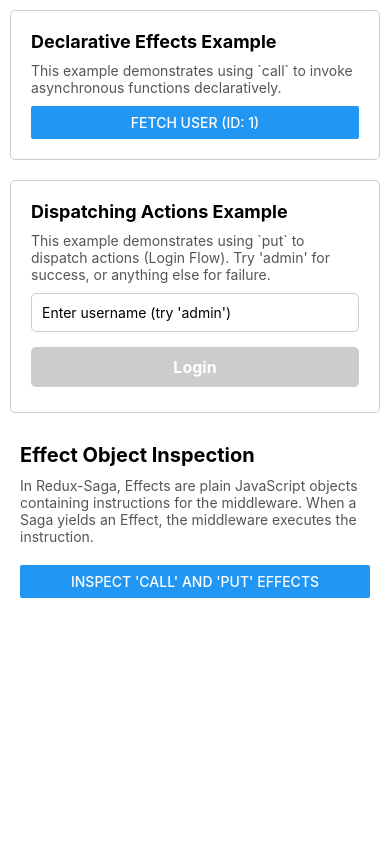
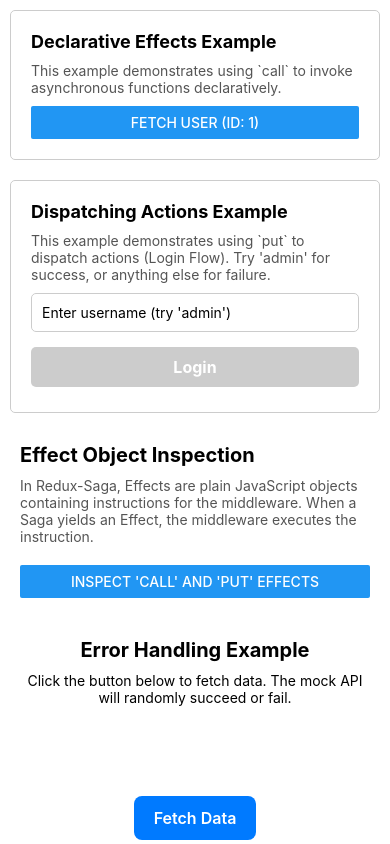
Before and after one commit to shubhamd99/react_native, a React Native app in the folder ReduxSaga/: screen / in a window 390 px wide. Built offline with nearby package versions, Linux system fonts and the light colour scheme.

Commit message:
redux saga error handling

```diff
--- a/ReduxSaga/App.tsx
+++ b/ReduxSaga/App.tsx
@@ -12,6 +12,7 @@ import {
   useColorScheme,
   StyleSheet,
   ScrollView,
+  View,
 } from 'react-native';
 import { Provider } from 'react-redux';
 
@@ -22,18 +23,22 @@ import store from './src/store/store';
 import DeclarativeEffectsComponent from './src/features/topics/declarativeEffects/DeclarativeEffectsComponent';
 import DispatchingActionsComponent from './src/features/topics/dispatchingActions/DispatchingActionsComponent';
 import EffectComponent from './src/features/topics/effect/EffectComponent';
+import ErrorHandlingComponent from './src/features/topics/errorHandling/ErrorHandlingComponent';
 
 function App() {
   const isDarkMode = useColorScheme() === 'dark';
 
   return (
     <Provider store={store}>
-      <ScrollView style={styles.container}>
+      <View style={styles.container}>
         <StatusBar barStyle={isDarkMode ? 'light-content' : 'dark-content'} />
-        <DeclarativeEffectsComponent />
-        <DispatchingActionsComponent />
-        <EffectComponent />
-      </ScrollView>
+        <ScrollView contentContainerStyle={styles.scrollContent}>
+          <DeclarativeEffectsComponent />
+          <DispatchingActionsComponent />
+          <EffectComponent />
+          <ErrorHandlingComponent />
+        </ScrollView>
+      </View>
     </Provider>
   );
 }
@@ -42,6 +47,9 @@ const styles = StyleSheet.create({
   container: {
     flex: 1,
   },
+  scrollContent: {
+    paddingBottom: 20,
+  },
 });
 
 export default App;
--- /dev/null
+++ b/ReduxSaga/src/features/topics/errorHandling/ErrorHandlingComponent.tsx
@@ -0,0 +1,122 @@
+import React from 'react';
+import {
+  View,
+  Text,
+  Pressable,
+  ActivityIndicator,
+  StyleSheet,
+} from 'react-native';
+import { useDispatch, useSelector } from 'react-redux';
+import { RootState } from '../../../store/rootReducer';
+import { fetchDataRequest, triggerUnhandledError } from './slice';
+
+const ErrorHandlingComponent = () => {
+  const dispatch = useDispatch();
+  const { data, loading, error } = useSelector(
+    (state: RootState) => state.errorHandling,
+  );
+
+  return (
+    <View style={styles.container}>
+      <Text style={styles.title}>Error Handling Example</Text>
+      <Text style={styles.description}>
+        Click the button below to fetch data. The mock API will randomly succeed
+        or fail.
+      </Text>
+
+      {loading ? (
+        <ActivityIndicator size="large" color="#0000ff" />
+      ) : (
+        <View style={styles.resultContainer}>
+          {error && <Text style={styles.error}>Error: {error}</Text>}
+          {data && <Text style={styles.success}>Success: {data}</Text>}
+        </View>
+      )}
+
+      <Pressable
+        style={({ pressed }) => [
+          styles.button,
+          pressed ? styles.buttonPressed : null,
+          loading ? styles.buttonDisabled : null,
+        ]}
+        onPress={() => dispatch(fetchDataRequest())}
+        disabled={loading}
+      >
+        <Text style={styles.buttonText}>Fetch Data</Text>
+      </Pressable>
+
+      <View style={styles.spacer} />
+
+      <Pressable
+        style={({ pressed }) => [
+          styles.button,
+          styles.errorButton,
+          pressed ? styles.buttonPressed : null,
+        ]}
+        onPress={() => dispatch(triggerUnhandledError())}
+      >
+        <Text style={styles.buttonText}>
+          Trigger Unhandled Error (Check Console)
+        </Text>
+      </Pressable>
+    </View>
+  );
+};
+
+const styles = StyleSheet.create({
+  container: {
+    padding: 20,
+    alignItems: 'center',
+  },
+  spacer: {
+    height: 20,
+  },
+  title: {
+    fontSize: 20,
+    fontWeight: 'bold',
+    marginBottom: 10,
+  },
+  description: {
+    textAlign: 'center',
+    marginBottom: 20,
+  },
+  resultContainer: {
+    marginBottom: 20,
+    minHeight: 50,
+    justifyContent: 'center',
+  },
+  error: {
+    color: 'red',
+    fontSize: 16,
+    fontWeight: 'bold',
+  },
+  success: {
+    color: 'green',
+    fontSize: 16,
+    fontWeight: 'bold',
+  },
+  button: {
+    backgroundColor: '#007AFF', // iOS blue
+    paddingVertical: 12,
+    paddingHorizontal: 20,
+    borderRadius: 8,
+    elevation: 2, // Android shadow
+  },
+  errorButton: {
+    backgroundColor: '#FF3B30', // iOS red
+  },
+  buttonPressed: {
+    opacity: 0.7,
+  },
+  buttonDisabled: {
+    backgroundColor: '#A0A0A0',
+  },
+  buttonText: {
+    color: 'white',
+    fontSize: 16,
+    fontWeight: '600',
+    textAlign: 'center',
+  },
+});
+
+export default ErrorHandlingComponent;
--- /dev/null
+++ b/ReduxSaga/src/features/topics/errorHandling/api.ts
@@ -0,0 +1,12 @@
+export const fetchDataApi = (): Promise<string> => {
+  return new Promise((resolve, reject) => {
+    setTimeout(() => {
+      // simulate random success/failure
+      if (Math.random() > 0.5) {
+        resolve('Data fetched successfully!');
+      } else {
+        reject(new Error('Failed to fetch data'));
+      }
+    }, 1000);
+  });
+};
--- /dev/null
+++ b/ReduxSaga/src/features/topics/errorHandling/saga.ts
@@ -0,0 +1,29 @@
+import { call, put, takeEvery } from 'redux-saga/effects';
+import {
+  fetchDataRequest,
+  fetchDataSuccess,
+  fetchDataFailure,
+  triggerUnhandledError,
+} from './slice';
+import { fetchDataApi } from './api';
+
+function* fetchDataSaga() {
+  try {
+    const data: string = yield call(fetchDataApi);
+    yield put(fetchDataSuccess(data));
+  } catch (error) {
+    if (error instanceof Error) {
+      yield put(fetchDataFailure(error.message));
+    } else {
+      yield put(fetchDataFailure('An unknown error occurred'));
+    }
+  }
+}
+
+export function* watchFetchData() {
+  yield takeEvery(fetchDataRequest.type, fetchDataSaga);
+  yield takeEvery(triggerUnhandledError.type, function* () {
+    // This error will bubble up because it's not caught here
+    throw new Error('This is an unhandled error from a saga!');
+  });
+}
--- /dev/null
+++ b/ReduxSaga/src/features/topics/errorHandling/slice.ts
@@ -0,0 +1,42 @@
+import { createSlice, PayloadAction } from '@reduxjs/toolkit';
+
+interface ErrorHandlingState {
+  data: string | null;
+  loading: boolean;
+  error: string | null;
+}
+
+const initialState: ErrorHandlingState = {
+  data: null,
+  loading: false,
+  error: null,
+};
+
+const errorHandlingSlice = createSlice({
+  name: 'errorHandling',
+  initialState,
+  reducers: {
+    fetchDataRequest: state => {
+      state.loading = true;
+      state.error = null;
+      state.data = null; // Clear previous data
+    },
+    fetchDataSuccess: (state, action: PayloadAction<string>) => {
+      state.loading = false;
+      state.data = action.payload;
+    },
+    fetchDataFailure: (state, action: PayloadAction<string>) => {
+      state.loading = false;
+      state.error = action.payload;
+    },
+    triggerUnhandledError: () => {},
+  },
+});
+
+export const {
+  fetchDataRequest,
+  fetchDataSuccess,
+  fetchDataFailure,
+  triggerUnhandledError,
+} = errorHandlingSlice.actions;
+export default errorHandlingSlice.reducer;
--- a/ReduxSaga/src/store/rootReducer.ts
+++ b/ReduxSaga/src/store/rootReducer.ts
@@ -2,11 +2,13 @@ import { combineReducers } from '@reduxjs/toolkit';
 import declarativeEffectsReducer from '../features/topics/declarativeEffects/slice';
 import dispatchingActionsReducer from '../features/topics/dispatchingActions/slice';
 import effectReducer from '../features/topics/effect/slice';
+import errorHandlingReducer from '../features/topics/errorHandling/slice';
 
 const rootReducer = combineReducers({
   declarativeEffects: declarativeEffectsReducer,
   dispatchingActions: dispatchingActionsReducer,
   effect: effectReducer,
+  errorHandling: errorHandlingReducer,
 });
 
 export type RootState = ReturnType<typeof rootReducer>;
--- a/ReduxSaga/src/store/rootSaga.ts
+++ b/ReduxSaga/src/store/rootSaga.ts
@@ -2,7 +2,13 @@ import { all } from 'redux-saga/effects';
 import { watchFetchUser } from '../features/topics/declarativeEffects/saga';
 import { watchLogin } from '../features/topics/dispatchingActions/saga';
 import { watchInspectEffects } from '../features/topics/effect/saga';
+import { watchFetchData } from '../features/topics/errorHandling/saga';
 
 export default function* rootSaga() {
-  yield all([watchFetchUser(), watchLogin(), watchInspectEffects()]);
+  yield all([
+    watchFetchUser(),
+    watchLogin(),
+    watchInspectEffects(),
+    watchFetchData(),
+  ]);
 }
--- a/ReduxSaga/src/store/store.ts
+++ b/ReduxSaga/src/store/store.ts
@@ -3,7 +3,13 @@ import createSagaMiddleware from 'redux-saga';
 import rootReducer from './rootReducer';
 import rootSaga from './rootSaga';
 
-const sagaMiddleware = createSagaMiddleware();
+const sagaMiddleware = createSagaMiddleware({
+  // onError is a callback function that is called when an error occurs in a saga.
+  onError: (error, { sagaStack: _sagaStack }) => {
+    console.error('Do something with the error in global handler', error);
+    // console.error('Saga stack:', sagaStack);
+  },
+});
 
 const store = configureStore({
   reducer: rootReducer,
```
